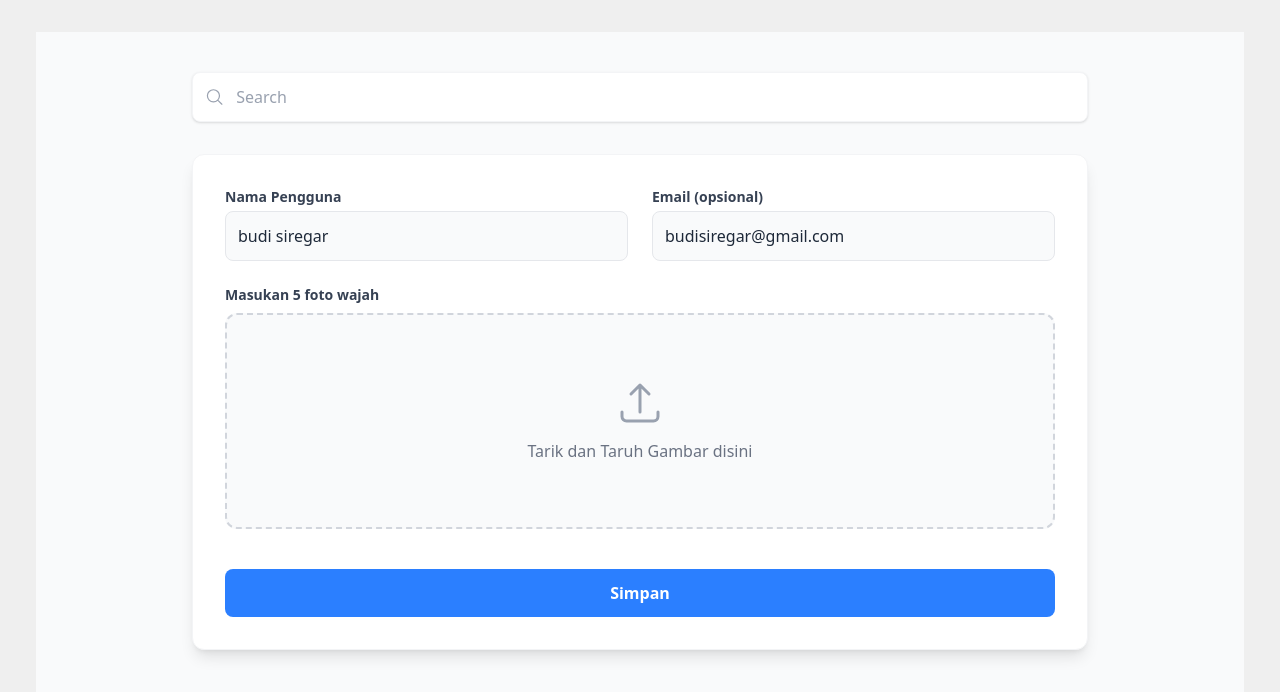
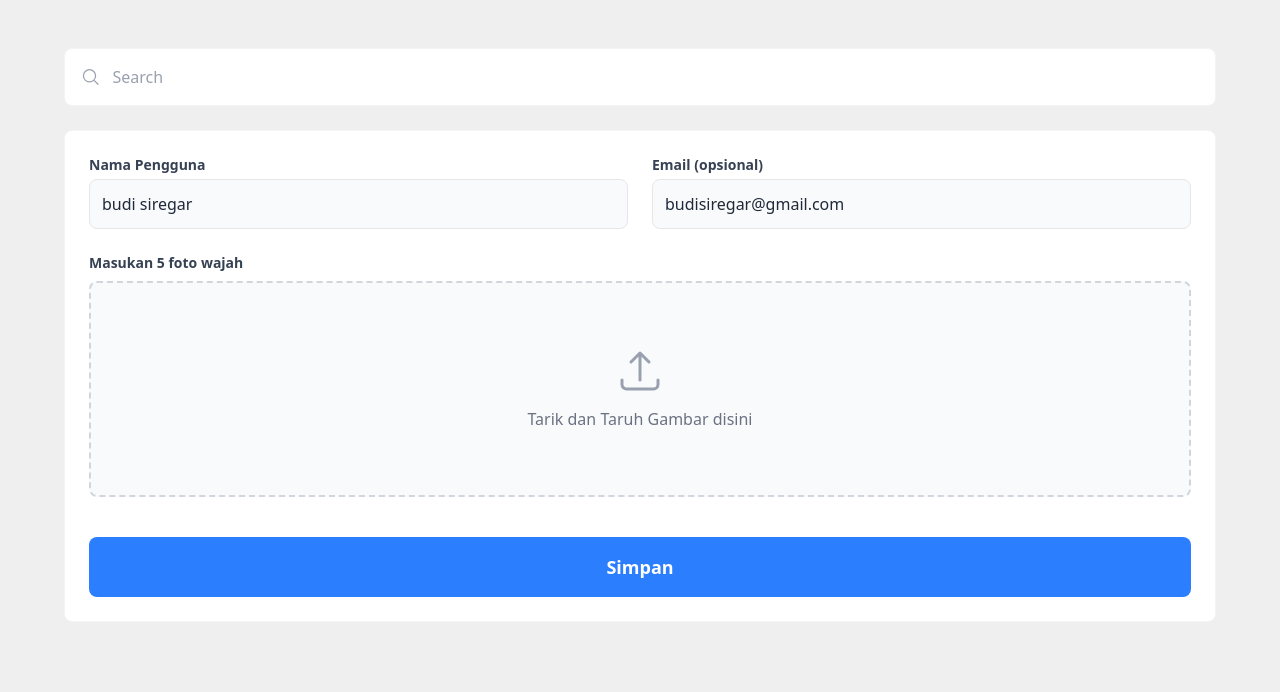
Before and after one commit to aliftheprogramer/gii-face-recognition-admin, a Nuxt app: page /create-account in a window 1280 px wide. Shown: the top 692 px of the page. Built offline with nearby package versions, Linux system fonts and the light colour scheme.

Commit message:
feat: update user interface components for improved layout and styling

```diff
--- a/app/components/ItemUser.vue
+++ b/app/components/ItemUser.vue
@@ -18,17 +18,17 @@ defineProps<{
     <img
       :src="user.photo"
       :alt="user.name + ' Photo'"
-      class="w-32 h-32 rounded-lg object-cover bg-gray-200"
+      class="w-24 h-24 rounded-lg object-cover bg-gray-200"
       >
 
     <div class="flex flex-col justify-between h-full">
 
       <div>
-        <h3 class="font-visby font-extrabold text-gray-900 text-xl leading-snug ">
+        <h3 class="font-visby font-extrabold text-gray-900 text-l leading-snug ">
           {{ user.name }}
         </h3>
 
-        <p class="font-visby font-extrabold text-gray-400 text-base leading-snug ">
+        <p class="font-visby font-extrabold text-gray-400 text-base leading-tight">
           {{ user.email }}
         </p>
       </div>
--- a/app/components/SideNavbar.vue
+++ b/app/components/SideNavbar.vue
@@ -1,7 +1,51 @@
 <!-- app/components/SideNavbar.vue -->
 
 <script setup lang="ts">
+import { computed } from 'vue'
+import { authStore, getAuth, getAccessToken, removeAuth } from '../../utils/auth'
+import { useRouter } from 'vue-router'
+
 const route = useRoute();
+
+// reactive current user: prefer in-memory store, fallback to localStorage
+const currentUser = computed(() => {
+  return authStore.value?.admin ?? (process.client ? getAuth()?.admin ?? null : null)
+})
+
+const displayName = computed(() => currentUser.value?.name || currentUser.value?.username || 'Name')
+const displayRole = computed(() => currentUser.value?.role || 'Admin')
+
+const router = useRouter()
+
+async function handleLogout() {
+  if (!process.client) return
+
+  const logoutUrl = window.location.origin + '/api/v1/auth/logout'
+  const token = getAccessToken()
+  const refresh = getAuth()?.refresh_token ?? null
+
+  const headers: Record<string,string> = { 'Content-Type': 'application/json' }
+  if (token) headers['Authorization'] = `Bearer ${token}`
+  if (refresh) headers['x-refres-token'] = refresh
+
+  try {
+    await fetch(logoutUrl, { method: 'POST', headers })
+  } catch (e) {
+    // ignore network error, still proceed to clear client state
+  }
+
+  try {
+    removeAuth()
+  } catch (e) {}
+  try { authStore.value = null } catch (e) {}
+
+  // redirect to login
+  try {
+    router.push('/login')
+  } catch (e) {
+    window.location.href = '/login'
+  }
+}
 </script>
 
 <template>
@@ -23,12 +67,12 @@ const route = useRoute();
           class="w-[42px] h-[42px] rounded-full object-cover border border-gray-200">
 
         <div class="space-y-1">
-          <p class="font-semibold text-[14px] leading-[120%] text-gray-800 text-center">
-            Name
+          <p class="font-semibold text-[14px] leading-[120%] text-gray-800">
+            {{ displayName }}
           </p>
 
-          <p class="font-semibold text-[14px] leading-[120%] text-gray-400 text-center">
-            Admin
+          <p class="font-semibold text-[14px] leading-[120%] text-gray-400">
+            {{ displayRole }}
           </p>
         </div>
         <div class="ml-auto">
@@ -75,6 +119,7 @@ const route = useRoute();
 
     <div class="p-6 mt-auto">
       <button
+        @click="handleLogout"
         class="flex items-center w-[230px] h-[44px] gap-[18px] pl-[9px] py-[10px] border-r-2 border-transparent text-red-500 hover:bg-red-50 hover:text-red-600 rounded-lg transition-colors">
         <svg xmlns="http://www.w3.org/2000/svg" fill="none" viewBox="0 0 24 24" stroke-width="1.5" stroke="currentColor"
           class="w-[24px] h-[24px]">
--- a/app/pages/create-account/index.vue
+++ b/app/pages/create-account/index.vue
@@ -36,10 +36,11 @@ function onDrop(e: DragEvent) {
 </script>
 
 <template>
-  <div class="p-6 md:p-10 bg-gray-50 min-h-screen">
-    <header class="mb-8">
-      <div class="max-w-4xl mx-auto">
-        <div class="bg-white p-3 rounded-lg shadow-sm border border-gray-100 flex items-center gap-3">
+  <div class="p-4 md:p-4 bg-[#EFEFEF] min-h-screen">
+    <main class="max-w-6xl mx-auto">
+      <div class="space-y-6">
+        <div class="bg-white p-4 rounded-lg border border-gray-100">
+          <div class="flex items-center gap-3 text-gray-400">
             <svg xmlns="http://www.w3.org/2000/svg" fill="none" viewBox="0 0 24 24" stroke-width="1.5" stroke="currentColor" class="w-5 h-5 text-gray-400">
               <path stroke-linecap="round" stroke-linejoin="round" d="m21 21-5.197-5.197m0 0A7.5 7.5 0 1 0 5.196 5.196a7.5 7.5 0 0 0 10.607 10.607Z" />
             </svg>
@@ -50,10 +51,8 @@ function onDrop(e: DragEvent) {
             />
           </div>
         </div>
-    </header>
 
-    <main class="max-w-4xl mx-auto">
-      <div class="bg-white p-8 rounded-xl shadow-lg border border-gray-100 space-y-6">
+        <div class="bg-white p-6 rounded-lg border border-gray-100 space-y-6">
 
         <div class="grid grid-cols-1 md:grid-cols-2 gap-6">
 
@@ -89,7 +88,7 @@ function onDrop(e: DragEvent) {
             Masukan 5 foto wajah
           </label>
           <div
-            class="border-2 border-dashed border-gray-300 p-16 rounded-xl text-center bg-gray-50 transition-colors hover:border-blue-500"
+            class="border-2 border-dashed border-gray-300 p-16 rounded-lg text-center bg-gray-50 transition-colors hover:border-blue-500"
             @dragover.prevent
             @drop="onDrop"
           >
@@ -106,7 +105,7 @@ function onDrop(e: DragEvent) {
           <button
             @click="handleSubmit"
             :disabled="isUploading"
-            class="w-full p-3 rounded-lg font-semibold transition-colors"
+            class="w-full py-3 md:py-4 rounded-lg font-semibold text-lg transition-colors"
             :class="{
                 'bg-blue-500 text-white hover:bg-blue-600': !isUploading,
                 'bg-gray-400 text-gray-700 cursor-not-allowed': isUploading
@@ -116,6 +115,7 @@ function onDrop(e: DragEvent) {
           </button>
         </div>
         </div>
+      </div>
     </main>
   </div>
 </template>
--- a/app/pages/dashboard/index.vue
+++ b/app/pages/dashboard/index.vue
@@ -47,7 +47,7 @@ onMounted(() => {
 </script>
 
 <template>
-  <div class="space-y-6">
+  <div class="space-y-6 p-4">
 
     <div class="bg-white p-4 rounded-lg border border-gray-100">
       <div class="flex items-center gap-3 text-gray-400">
```
Lines whose indentation alone changed are shown as unchanged.
